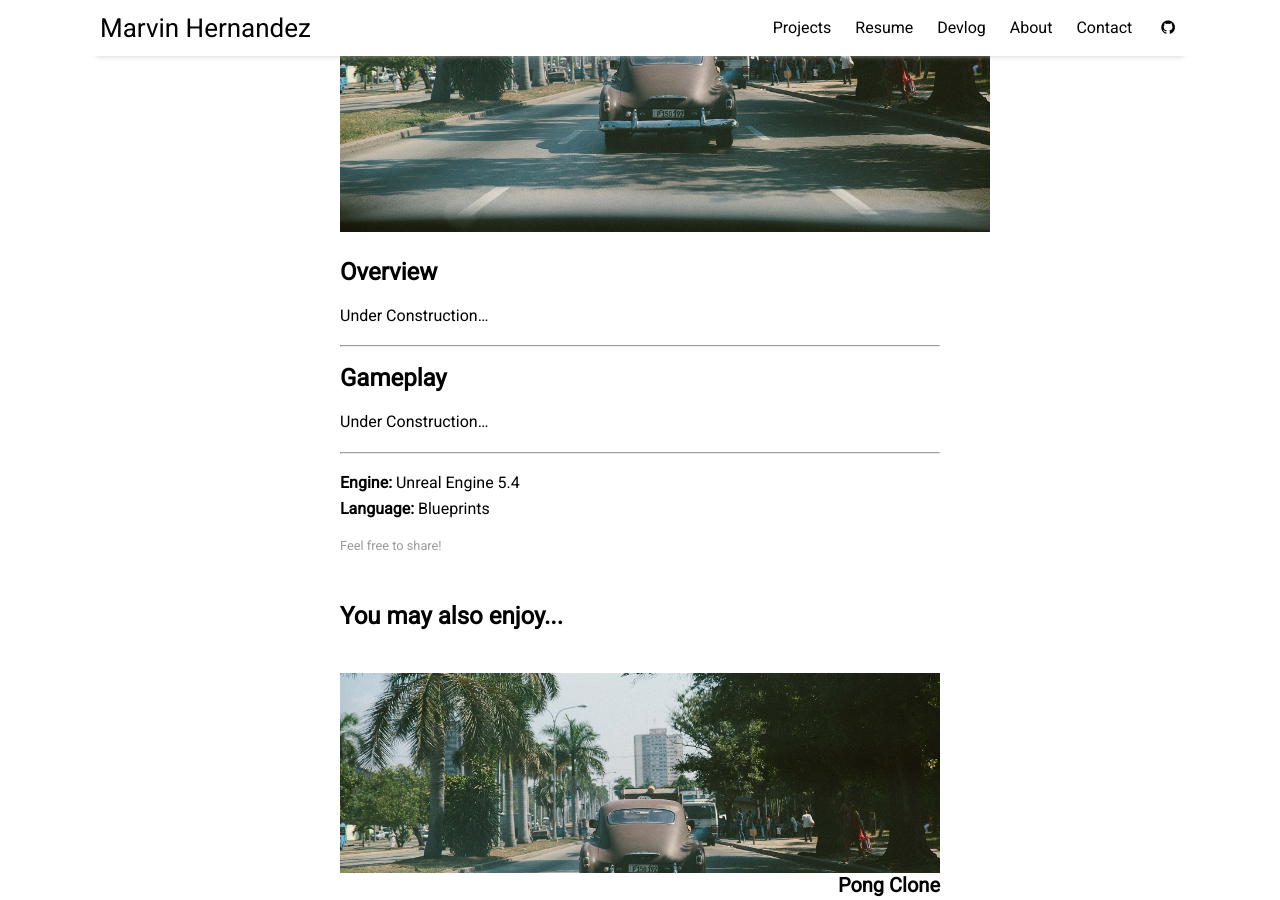
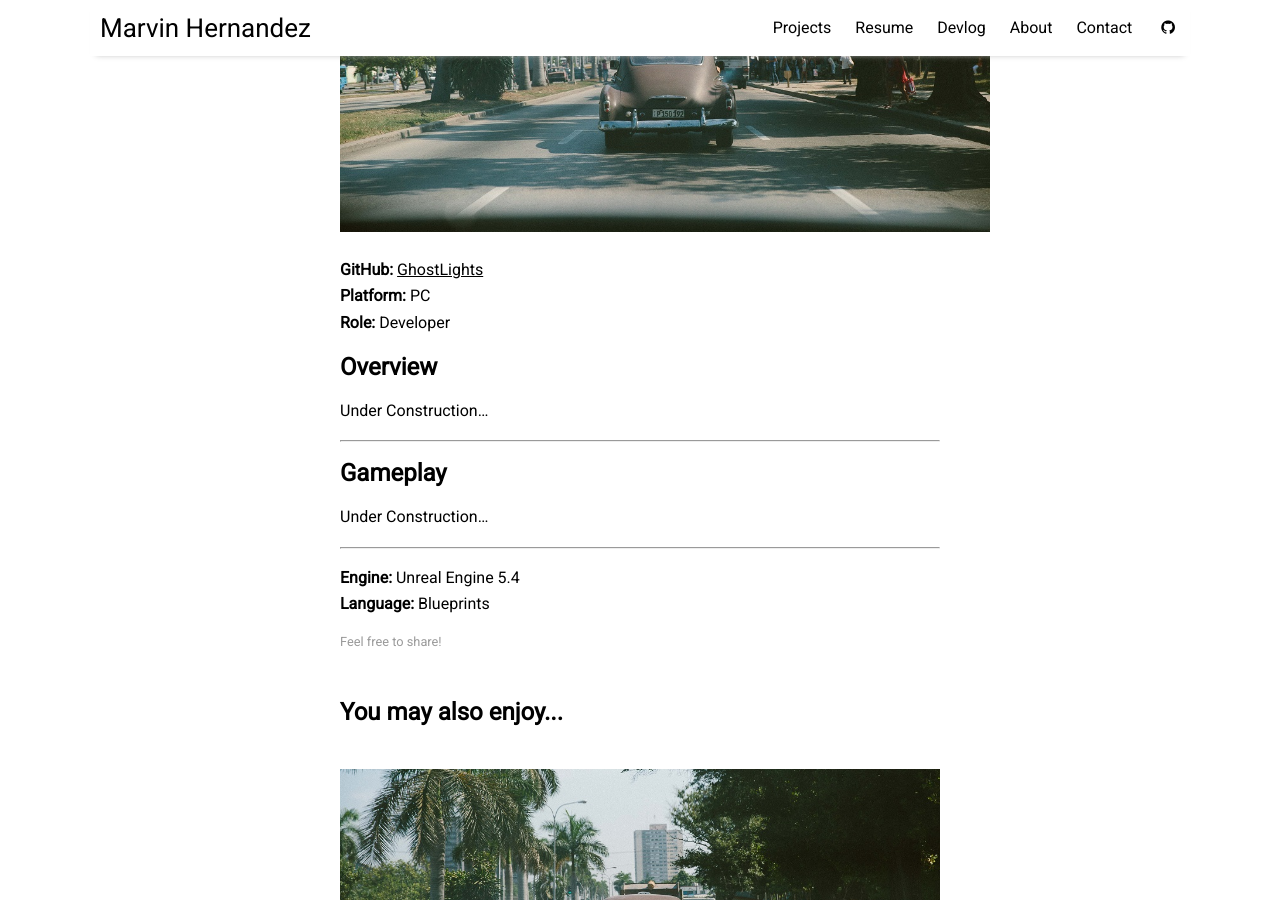
Before and after one commit to mlhernandez08/mlhernandez08.github.io, a Jekyll site: the page built from _posts/2025-05-30-GhostLights.md, in a window 1280 px wide and 900 px high, scrolled down 363 px. Built offline with Jekyll 4.4.1, drawn with Linux system fonts in a browser that asks for light colours; nearby versions of some CDN libraries.

Commit message:
small updates to game reps

```diff
--- a/_posts/2025-05-30-GhostLights.md
+++ b/_posts/2025-05-30-GhostLights.md
@@ -6,6 +6,10 @@ categories: projects
 tags: [projects]
 image: cuba-2.jpg
 ---
+
+**GitHub:** [GhostLights](https://github.com/mlhernandez08/GhostLights)
+**Platform:** PC
+**Role:** Developer
 
 ## Overview
 
```
Also changed, not shown: _posts/2022-10-23-LanguageLearning.md (+4 -0 lines).
